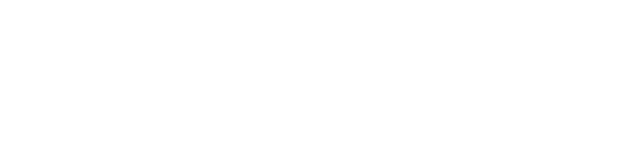
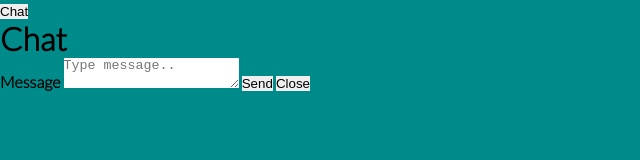
Before and after one commit to Nikkeljohn/life, a plain HTML site: page chat.html in a window 1280 px wide. Shown: the whole page, without its empty margins (0-640 px from the left). Drawn offline with Linux system fonts and the light colour scheme.

Commit message:
added new html and style

```diff
--- a/chat.html
+++ b/chat.html
@@ -0,0 +1,38 @@
+<!DOCTYPE html>
+<html lang="en">
+<head>
+    <meta charset="UTF-8">
+    <meta http-equiv="X-UA-Compatible" content="IE=edge">
+    <meta name="viewport" content="width=device-width, initial-scale=1.0">
+    <meta name="description" content="Life Hospital is based in Dublin,ireland">
+    <meta name="keyword" content="life hospital dublin, ireland">
+    <link rel="stylesheet" href="assets/css/style.css">
+        <title>Life Hospital Dublin</title>
+</head>
+<body>
+    <button class="open-button" onclick="openForm()">Chat</button>
+
+<div class="chat-popup" id="myForm">
+  <form action="/action_page.php" class="form-container">
+    <h1>Chat</h1>
+
+    <label for="msg"><b>Message</b></label>
+    <textarea placeholder="Type message.." name="msg" required></textarea>
+
+    <button type="submit" class="btn">Send</button>
+    <button type="button" class="btn cancel" onclick="closeForm()">Close</button>
+  </form>
+</div>
+
+<script>
+function openForm() {
+  document.getElementById("myForm").style.display = "block";
+}
+
+function closeForm() {
+  document.getElementById("myForm").style.display = "none";
+}
+</script>
+
+</body>
+</html>
```
Also changed, not shown: index.html (+1 -1 lines), ourhospital.html (+2 -2 lines), signup.html (+1 -1 lines).
